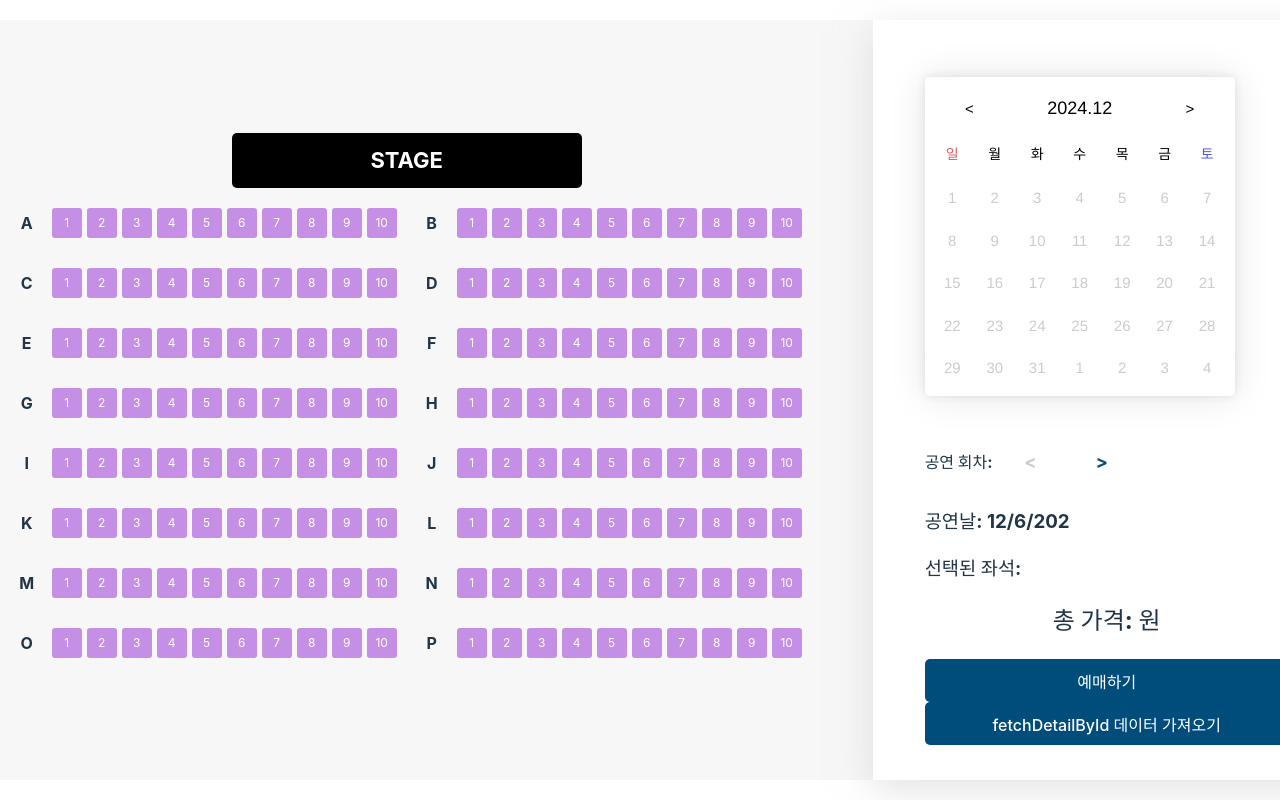
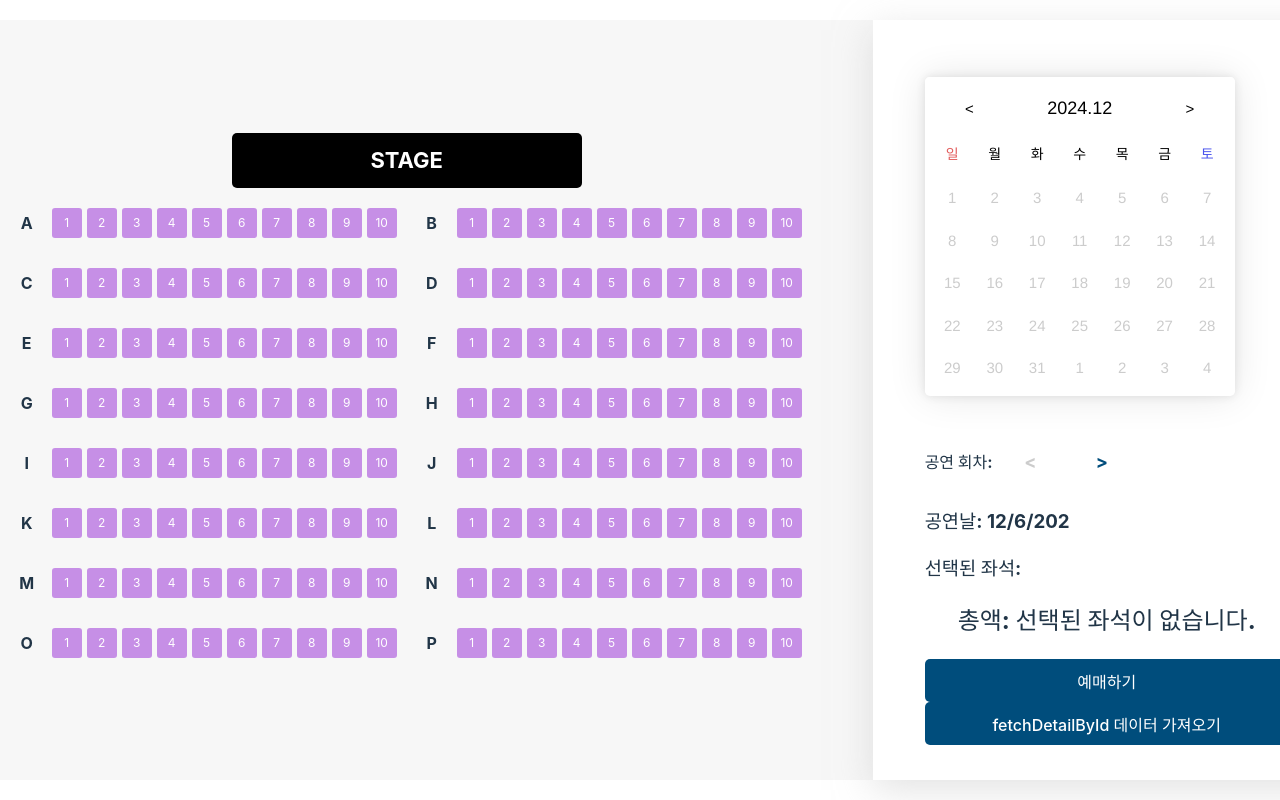
Before and after one commit to sw2park/Ticatch, a React (Vite) app in the folder Project/FrontEnd/ticatch/: page / in a window 1280 px wide. Shown: the top 800 px of the page. Built offline with nearby package versions, Linux system fonts and the light colour scheme.

Commit message:
모르겠다 (좌석 등급 및 좌석 등급에 맞는 가격)

```diff
--- a/Project/FrontEnd/ticatch/src/Orders/Order.jsx
+++ b/Project/FrontEnd/ticatch/src/Orders/Order.jsx
@@ -57,6 +57,13 @@ const Performance = ({ selectedSeats = [] }) => {
     fetchId.length > 0
       ? [fetchId[0].pdTime.match(/^[가-힣]+/)[0].split("")[0]]
       : [];
+
+  // 등급 및 가격 구하기
+  fetchId.map((item) => {
+    // 쉼표가 숫자 사이에 있는 경우 무시하고 나머지는 분리
+    const seatPriceArray = item.pdSeatprice.split(/,(?!\d)/);
+    console.log("쉼표로 분리된 배열:", seatPriceArray);
+  });
 
   return (
     <div>
@@ -118,7 +125,40 @@ const Performance = ({ selectedSeats = [] }) => {
           : "좌석 데이터 오류"}
       </h3>
 
-      <h2 style={{ textAlign: "center" }}>총 가격: 원</h2>
+      <h2 style={{ textAlign: "center" }}>
+        총액:{" "}
+        {Array.isArray(selectedSeats) && selectedSeats.length > 0
+          ? selectedSeats
+              .reduce((total, seat) => {
+                // fetchId에서 좌석별 가격 정보 추출
+                const seatPrices = fetchId.reduce((prices, item) => {
+                  const seatPriceArray = item.pdSeatprice.split(/,(?!\d)/); // 쉼표로 분리
+                  seatPriceArray.forEach((seatPrice) => {
+                    const match = seatPrice
+                      .trim()
+                      .match(/([가-힣A-Z]+)\s([\d,]+)원/);
+                    if (match) {
+                      const seatType = match[1]; // 좌석 등급 (예: "VIP석", "R석")
+                      const price = parseInt(match[2].replace(/,/g, ""), 10); // 가격 변환
+                      prices[seatType] = price; // 좌석 등급별 가격 저장
+                    }
+                  });
+                  return prices;
+                }, {}); // 좌석별 가격 매핑 완료
+
+                // 좌석 번호에서 그룹(A~P) 추출
+                const seatGroup = seat[0]; // 좌석 번호의 첫 글자 추출 (예: "A1" -> "A")
+                const seatType = Object.keys(seatPrices).find((type) =>
+                  type.includes(seatGroup)
+                ); // 해당 좌석 그룹에 맞는 등급 찾기
+                const seatPrice = seatPrices[seatType] || 0; // 유효한 가격 가져오기
+
+                return total + seatPrice; // 총액 계산
+              }, 0)
+              .toLocaleString("ko-KR") + "원"
+          : "선택된 좌석이 없습니다."}
+      </h2>
+
       <button className="reserve-button">예매하기</button>
 
       {/* test 용 */}
```
